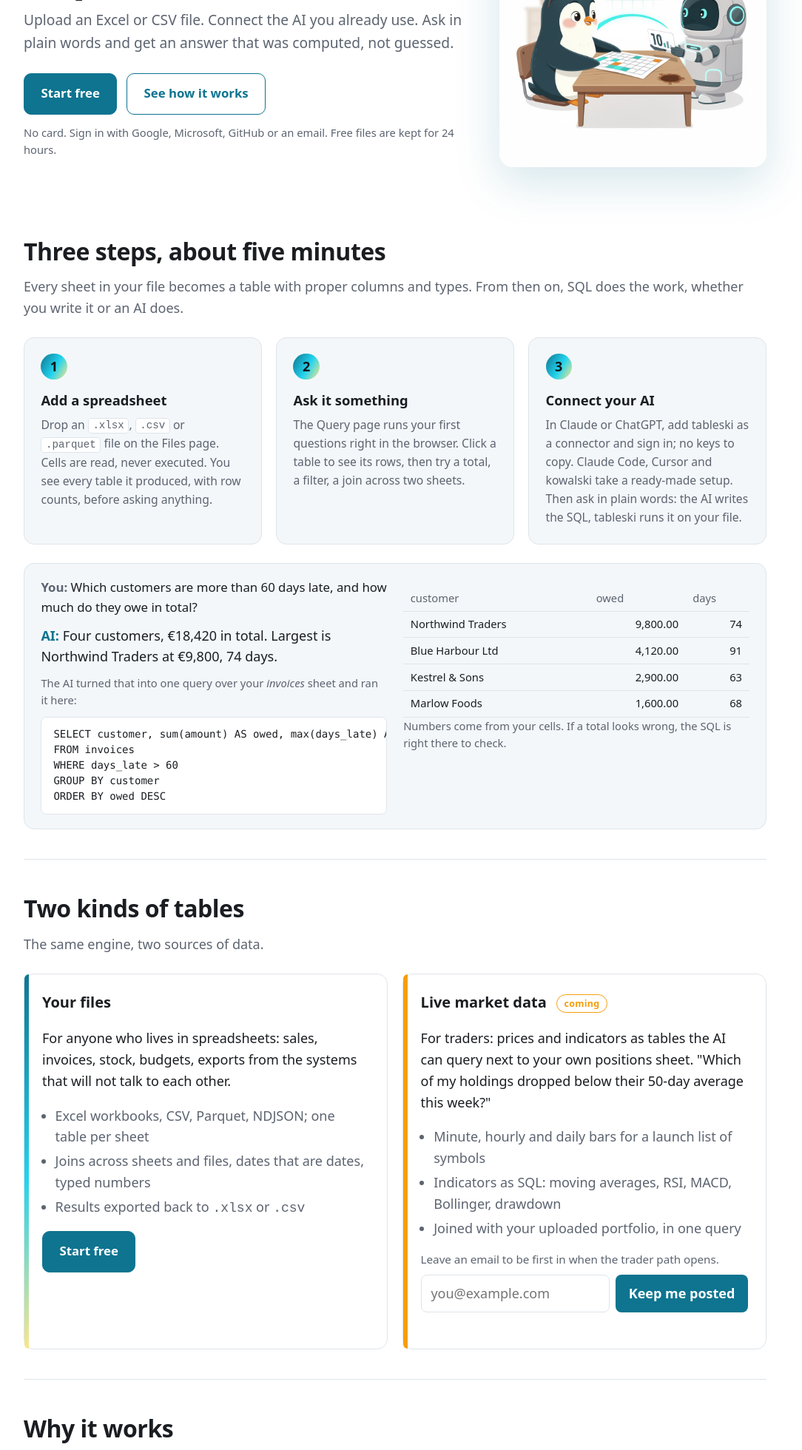
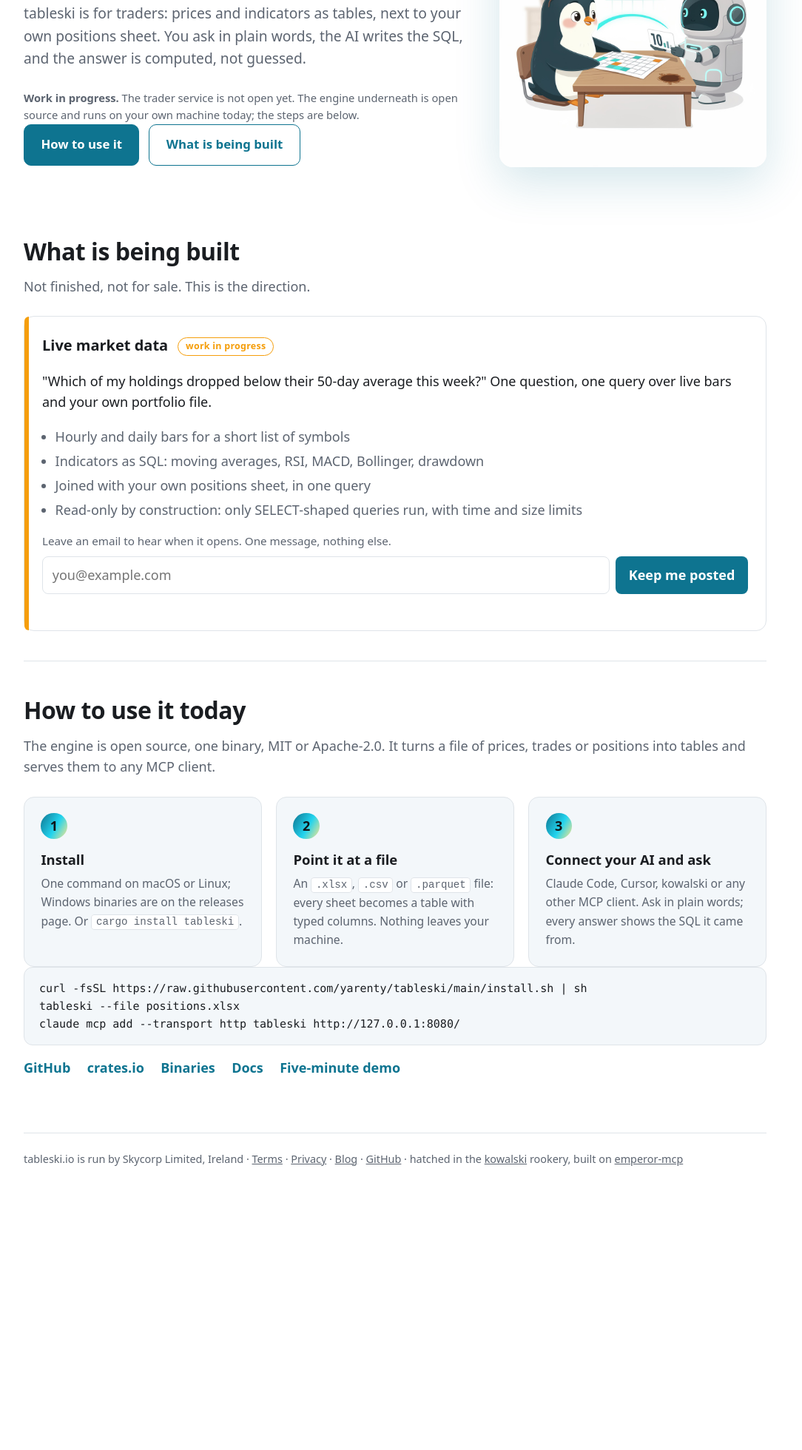
Before and after one commit to yarenty/tableski, a plain HTML site: page landing/index.html in a window 1280 px wide. Shown: the part 255-2215 px from the top of the page at 74% size, without its empty margins (106-1190 px from the left). After the commit the page ends 1874 px from the top, so only its background shows below. Drawn offline with Linux system fonts and the light colour scheme.

Commit message:
landing: trader focus, marked work in progress, usage steps for the engine

```diff
--- a/landing/index.html
+++ b/landing/index.html
@@ -3,10 +3,10 @@
 <head>
 <meta charset="utf-8">
 <meta name="viewport" content="width=device-width, initial-scale=1">
-<title>tableski — ask your spreadsheet a question</title>
+<title>tableski — market data as tables your AI can query (work in progress)</title>
 <link rel="icon" href="/favicon.svg" type="image/svg+xml">
 <link rel="apple-touch-icon" href="/apple-touch-icon.png">
-<meta name="description" content="Upload an Excel or CSV file, connect the AI you already use, ask in plain words. tableski turns spreadsheets into SQL tables an AI can query, hosted at tableski.io or self-hosted from one binary.">
+<meta name="description" content="tableski is being built for traders: prices and indicators as SQL tables an AI can query next to your own positions sheet. Work in progress. The open-source engine runs on your own machine today.">
 <link rel="alternate" type="application/rss+xml" title="tableski blog" href="/blog/feed.xml">
 <style>
 :root { --bg:#ffffff; --card:#f3f7fa; --fg:#1a1d21; --muted:#5c6470; --accent:#0e7490; --accent-2:#22d3ee; --amber:#f59e0b; --line:#dfe4e9;
@@ -88,7 +88,7 @@ section + section { border-top:1px solid var(--line); }
 .why p { margin:0; color:var(--muted); font-size:.97rem; }
 .why a { color:var(--accent); }
 
-.plans { display:grid; grid-template-columns:repeat(3,minmax(0,1fr)); gap:1.2rem; }
+.plans { display:grid; grid-template-columns:repeat(auto-fit,minmax(240px,360px)); gap:1.2rem; }
 @media (max-width:820px) { .plans { grid-template-columns:minmax(0,1fr); } }
 .plan { border:1px solid var(--line); border-radius:14px; padding:1.3rem 1.4rem; }
 .plan h3 { margin:0; font-size:1.15rem; }
@@ -116,9 +116,8 @@ footer.site a { color:var(--muted); }
 <div class="wrap">
 <nav class="site">
   <a class="brand" href="/">table<span>ski</span> 🐧</a>
-  <a href="#how">How it works</a>
-  <a href="#plans">Plans</a>
-  <a href="#faq">FAQ</a>
+  <a href="#building">What is being built</a>
+  <a href="#use">How to use it</a>
   <a class="keep" href="/blog/">Blog</a>
   <a href="https://github.com/yarenty/tableski">GitHub</a>
   <a class="sign" href="/app/">Sign in</a>
@@ -126,124 +125,49 @@ footer.site a { color:var(--muted); }
 
 <header class="hero">
   <div>
-    <h1>Ask your <em>spreadsheet</em> a question.</h1>
-    <p class="lead">Upload an Excel or CSV file. Connect the AI you already use. Ask in plain words and get an answer that was computed, not guessed.</p>
+    <h1>Market data your AI can <em>query</em>.</h1>
+    <p class="lead">tableski is for traders: prices and indicators as tables, next to your own positions sheet. You ask in plain words, the AI writes the SQL, and the answer is computed, not guessed.</p>
+    <p class="free"><strong>Work in progress.</strong> The trader service is not open yet. The engine underneath is open source and runs on your own machine today; the steps are below.</p>
     <div class="cta">
-      <a class="btn main" href="/app/signup">Start free</a>
-      <a class="btn quiet" href="#how">See how it works</a>
+      <a class="btn main" href="#use">How to use it</a>
+      <a class="btn quiet" href="#building">What is being built</a>
     </div>
-    <p class="free">No card. Sign in with Google, Microsoft, GitHub or an email. Free files are kept for 24 hours.</p>
   </div>
   <figure>
     <img src="/img/hero.jpg?v=1" alt="A penguin in a small office slides a spreadsheet across the desk to a friendly robot, which hands back a single neat answer card" width="1024" height="1024" onerror="this.closest('figure').hidden=true">
   </figure>
 </header>
 
-<section id="how">
-  <h2>Three steps, about five minutes</h2>
-  <p class="sub">Every sheet in your file becomes a table with proper columns and types. From then on, SQL does the work, whether you write it or an AI does.</p>
-  <ol class="steps">
-    <li><h3>Add a spreadsheet</h3><p>Drop an <code>.xlsx</code>, <code>.csv</code> or <code>.parquet</code> file on the Files page. Cells are read, never executed. You see every table it produced, with row counts, before asking anything.</p></li>
-    <li><h3>Ask it something</h3><p>The Query page runs your first questions right in the browser. Click a table to see its rows, then try a total, a filter, a join across two sheets.</p></li>
-    <li><h3>Connect your AI</h3><p>In Claude or ChatGPT, add tableski as a connector and sign in; no keys to copy. Claude Code, Cursor and kowalski take a ready-made setup. Then ask in plain words: the AI writes the SQL, tableski runs it on your file.</p></li>
-  </ol>
-  <div class="ask">
-    <div>
-      <p class="you">Which customers are more than 60 days late, and how much do they owe in total?</p>
-      <p class="ai">Four customers, €18,420 in total. Largest is Northwind Traders at €9,800, 74 days.</p>
-      <p class="free">The AI turned that into one query over your <em>invoices</em> sheet and ran it here:</p>
-      <pre>SELECT customer, sum(amount) AS owed, max(days_late) AS days
-FROM invoices
-WHERE days_late &gt; 60
-GROUP BY customer
-ORDER BY owed DESC</pre>
-    </div>
-    <div>
-      <table>
-        <thead><tr><th>customer</th><th>owed</th><th>days</th></tr></thead>
-        <tbody>
-          <tr><td>Northwind Traders</td><td class="n">9,800.00</td><td class="n">74</td></tr>
-          <tr><td>Blue Harbour Ltd</td><td class="n">4,120.00</td><td class="n">91</td></tr>
-          <tr><td>Kestrel &amp; Sons</td><td class="n">2,900.00</td><td class="n">63</td></tr>
-          <tr><td>Marlow Foods</td><td class="n">1,600.00</td><td class="n">68</td></tr>
-        </tbody>
-      </table>
-      <p class="free">Numbers come from your cells. If a total looks wrong, the SQL is right there to check.</p>
-    </div>
-  </div>
-</section>
-
-<section id="paths">
-  <h2>Two kinds of tables</h2>
-  <p class="sub">The same engine, two sources of data.</p>
-  <div class="paths">
-    <div class="path">
-      <h3>Your files</h3>
-      <p>For anyone who lives in spreadsheets: sales, invoices, stock, budgets, exports from the systems that will not talk to each other.</p>
+<section id="building">
+  <h2>What is being built</h2>
+  <p class="sub">Not finished, not for sale. This is the direction.</p>
+  <div class="path soon">
+    <h3>Live market data <span class="tag">work in progress</span></h3>
+    <p>"Which of my holdings dropped below their 50-day average this week?" One question, one query over live bars and your own portfolio file.</p>
     <ul>
-        <li>Excel workbooks, CSV, Parquet, NDJSON; one table per sheet</li>
-        <li>Joins across sheets and files, dates that are dates, typed numbers</li>
-        <li>Results exported back to <code>.xlsx</code> or <code>.csv</code></li>
-      </ul>
-      <a class="btn main" href="/app/signup">Start free</a>
-    </div>
-    <div class="path soon">
-      <h3>Live market data <span class="tag">coming</span></h3>
-      <p>For traders: prices and indicators as tables the AI can query next to your own positions sheet. "Which of my holdings dropped below their 50-day average this week?"</p>
-      <ul>
-        <li>Minute, hourly and daily bars for a launch list of symbols</li>
+      <li>Hourly and daily bars for a short list of symbols</li>
       <li>Indicators as SQL: moving averages, RSI, MACD, Bollinger, drawdown</li>
-        <li>Joined with your uploaded portfolio, in one query</li>
+      <li>Joined with your own positions sheet, in one query</li>
+      <li>Read-only by construction: only SELECT-shaped queries run, with time and size limits</li>
     </ul>
     <form class="notify" onsubmit="return notify(event,'trader')">
-        <label for="tmail">Leave an email to be first in when the trader path opens.</label>
+      <label for="tmail">Leave an email to hear when it opens. One message, nothing else.</label>
       <div><input id="tmail" type="email" required placeholder="you@example.com" autocomplete="email"><button type="submit">Keep me posted</button></div>
       <p class="nmsg" data-for="tmail"></p>
     </form>
   </div>
-  </div>
 </section>
 
-<section id="why">
-  <h2>Why it works</h2>
-  <div class="why">
-    <div><h3>Computed, not guessed</h3><p>The AI never reads your cells into its memory and adds them up in its head. It writes SQL; a real query engine computes the answer over every row.</p></div>
-    <div><h3>Fast enough to talk to</h3><p>A 100,000-row workbook answers in tens of milliseconds, a million-row CSV in well under a second. <a href="/blog/fast-enough-for-a-conversation.html">Measured, with numbers.</a></p></div>
-    <div><h3>Read-only by construction</h3><p>Only SELECT-shaped queries over your own tables run. Timeouts, row and memory caps, per-minute limits. <a href="/blog/an-ai-with-sql-and-good-manners.html">How the guard works.</a></p></div>
-    <div><h3>Your file stays yours</h3><p>Nothing is written back into your workbook. Free files are removed after 24 hours; delete anything, or the whole account, at any time. <a href="/legal/privacy.html">Privacy</a>.</p></div>
-  </div>
-</section>
-
-<section id="plans">
-  <h2>Plans</h2>
-  <p class="sub">Start free and stay free for one file at a time. Pay only when you want files kept and more of them.</p>
-  <div class="plans">
-    <!-- plans:start (generated from the plans file by the publish step; edit that file, not this block) -->
-    <div class="plan"><h3>Free</h3><div class="price">€0</div><ul><li>1 file, up to 1 MB</li><li>100,000 rows per file</li><li>25 questions a day</li><li>Files kept for 24 hours</li></ul></div>
-    <div class="plan"><h3>Starter</h3><div class="price">€9 <small>a month</small></div><ul><li>5 files, up to 10 MB each</li><li>250,000 rows per file</li><li>500 questions a day</li><li>Files kept until you delete them</li></ul></div>
-    <div class="plan"><h3>Pro</h3><div class="price">€29 <small>a month</small></div><ul><li>20 files, up to 50 MB each</li><li>2 million rows per file</li><li>2,000 questions a day</li><li>Files kept until you delete them</li></ul></div>
-    <!-- plans:end -->
-  </div>
-  <p class="note">Beta prices; they may change with 30 days' notice. Payments are handled by our merchant of record, taxes included where they apply.</p>
-</section>
-
-<section id="faq">
-  <h2>Questions people ask first</h2>
-  <div class="faq">
-    <details><summary>Do I need to know SQL?</summary><p>No. Once an AI is connected you ask in plain words and it writes the SQL. The Query page is there for people who like to see or tweak the query, and every answer shows the query it came from.</p></details>
-    <details><summary>Which AI assistants work?</summary><p>Claude on the web, desktop and phone, and ChatGPT: add tableski as a connector and sign in. Claude Code, Cursor, kowalski and any other MCP client: paste a ready-made setup from the Connect page.</p></details>
-    <details><summary>What files can I upload?</summary><p>Excel workbooks (.xlsx, .xls), OpenDocument (.ods), CSV, Parquet and JSON lines. Each sheet becomes a table. Formulas are read as their last calculated values; charts and macros are ignored.</p></details>
-    <details><summary>Can the AI change or delete my data?</summary><p>No. Only read-only queries run, over your own tables, with time and size limits. Your workbook is never written to; exports go to new files.</p></details>
-    <details><summary>Who can see my files?</summary><p>You, and the AI apps you connect, which you can disconnect any time on the Tokens page. We do not look at file contents except to fix a fault you report. Free files are deleted after 24 hours; you can delete anything, or the whole account, whenever you like. Details in the <a href="/legal/privacy.html">privacy policy</a>.</p></details>
-    <details><summary>What does it cost, and how do I cancel?</summary><p>The free plan costs nothing and needs no card. Paid plans are monthly, with tax included where it applies, and you cancel in the billing portal linked from the Usage page; the plan stays until the end of the month you paid for.</p></details>
-  </div>
-</section>
-
-<section id="selfhost">
-  <h2>Or run it yourself</h2>
-  <p class="sub">The engine is open source, one binary, MIT or Apache-2.0. Point it at a file and connect any MCP client.</p>
+<section id="use">
+  <h2>How to use it today</h2>
+  <p class="sub">The engine is open source, one binary, MIT or Apache-2.0. It turns a file of prices, trades or positions into tables and serves them to any MCP client.</p>
+  <ol class="steps">
+    <li><h3>Install</h3><p>One command on macOS or Linux; Windows binaries are on the releases page. Or <code>cargo install tableski</code>.</p></li>
+    <li><h3>Point it at a file</h3><p>An <code>.xlsx</code>, <code>.csv</code> or <code>.parquet</code> file: every sheet becomes a table with typed columns. Nothing leaves your machine.</p></li>
+    <li><h3>Connect your AI and ask</h3><p>Claude Code, Cursor, kowalski or any other MCP client. Ask in plain words; every answer shows the SQL it came from.</p></li>
+  </ol>
 <pre class="cli">curl -fsSL https://raw.githubusercontent.com/yarenty/tableski/main/install.sh | sh
-tableski --file your-workbook.xlsx
+tableski --file positions.xlsx
 claude mcp add --transport http tableski http://127.0.0.1:8080/</pre>
   <p class="links"><a href="https://github.com/yarenty/tableski">GitHub</a><a href="https://crates.io/crates/tableski">crates.io</a><a href="https://github.com/yarenty/tableski/releases">Binaries</a><a href="https://docs.rs/tableski">Docs</a><a href="https://github.com/yarenty/tableski/tree/main/demo">Five-minute demo</a></p>
 </section>
```
Lines whose indentation alone changed are shown as unchanged.
